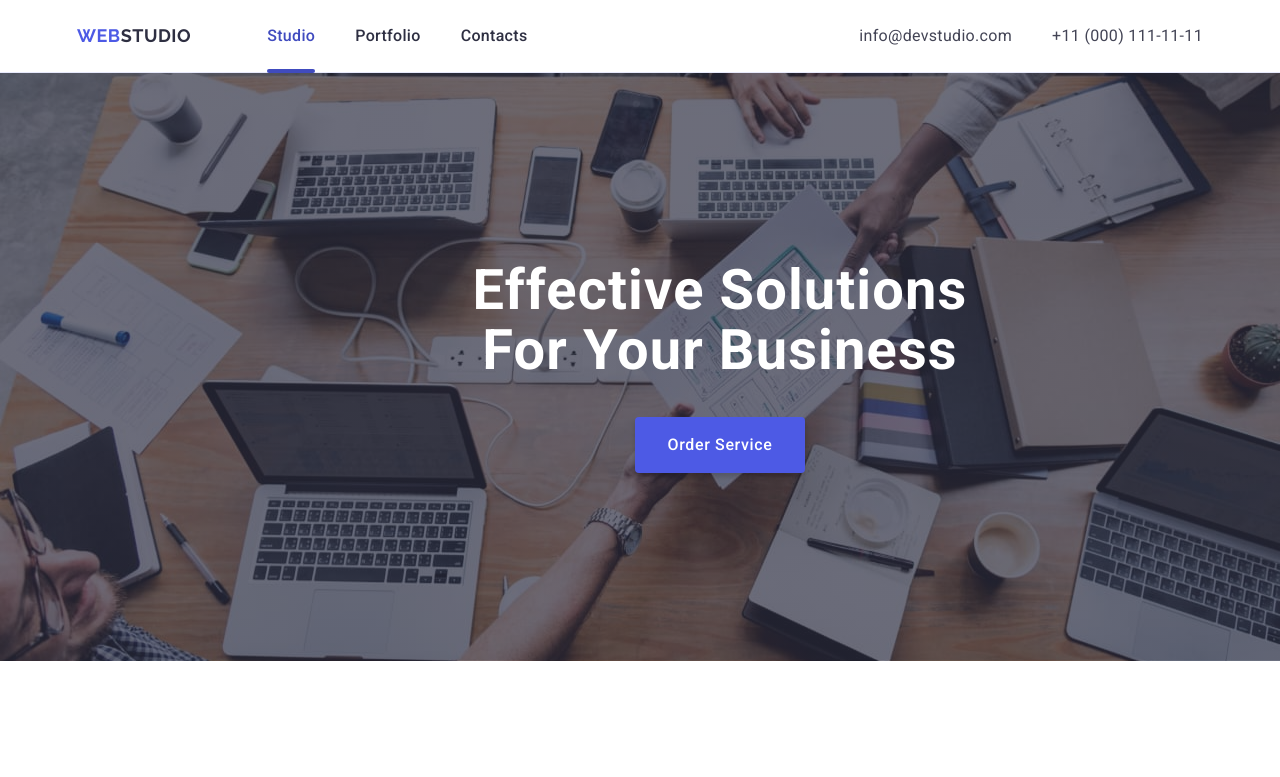
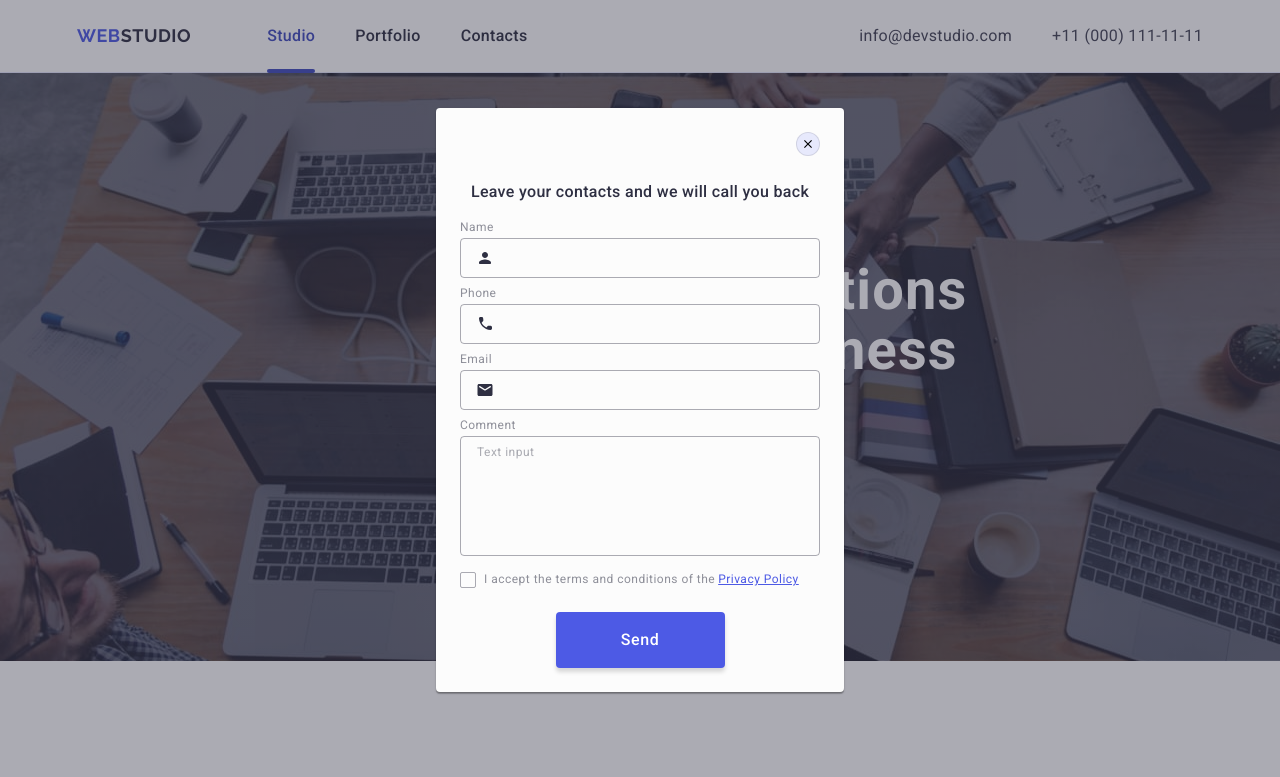
Before and after one commit to PdaDmitry/goit-markup-hw-06, a plain HTML site: page index.html in a window 1280 px wide. Shown: the top 777 px of the page. Drawn offline with nearby package versions, Linux system fonts and the light colour scheme.

Commit message:
Modal window mob and tab

```diff
--- a/css/styles.css
+++ b/css/styles.css
@@ -761,10 +761,10 @@ box-shadow: 0px 1px 6px rgba(46, 47, 66, 0.08),
 
 }
 
-.footer-form {
-    /* display: flex; */
-    /* gap: 24px; */
-}
+/* .footer-form {
+    display: flex;
+    gap: 24px;
+} */
 
 /* .footer-last-blok-label{
 
@@ -837,8 +837,10 @@ box-shadow: 0px 1px 6px rgba(46, 47, 66, 0.08),
 }
 
 .modal{
-   width: 408px;
-   min-height: 584px;
+    width: 288px;
+    height: 623px;
+    flex-shrink: 0;
+
    border-radius: 4px;
    background-color: var(--DAIRY, #FCFCFC);
    box-shadow: 0px 1px 1px 0px rgba(0, 0, 0, 0.14), 0px 1px 3px 0px rgba(0, 0, 0, 0.12), 0px 2px 1px 0px rgba(0, 0, 0, 0.20);
@@ -846,7 +848,7 @@ box-shadow: 0px 1px 6px rgba(46, 47, 66, 0.08),
    top: 50%;
    left: 50%;
    transform: translate(-50%, -50%);
-   padding: 72px 24px 24px;
+   padding: 72px 16px 24px;
 
    transition: transform 250ms cubic-bezier(0.4, 0, 0.2, 1);
 }
@@ -918,13 +920,14 @@ box-shadow: 0px 1px 6px rgba(46, 47, 66, 0.08),
 }
 
 .modal-input{
-    width: 360px;
+    width: 100%;
+    /* width: 360px; */
     height: 40px;
     flex-shrink: 0;
     border-radius: 4px;
     border: 1px solid rgba(46, 47, 66, 0.40);
     background-color: transparent;
-    padding-left: 38px;
+    padding-left: 34px;
     outline: transparent;
     transition: border-color 250ms cubic-bezier(0.4, 0, 0.2, 1);
 }
@@ -990,8 +993,11 @@ box-shadow: 0px 1px 6px rgba(46, 47, 66, 0.08),
     line-height: 1.17;
     letter-spacing: 0.04em;
     color: var(--LIGHT-SLATE, #8E8F99);
-    /* display: flex; */
-    align-items: center;
+
+    display: flex;
+    gap: 8px;
+    /* text-align: justify; */
+
 }
 
 .span-icon{
@@ -1004,7 +1010,9 @@ box-shadow: 0px 1px 6px rgba(46, 47, 66, 0.08),
     border-radius: 2px;
     transition: background-color 250ms cubic-bezier(0.4, 0, 0.2, 1), border 250ms cubic-bezier(0.4, 0, 0.2, 1), fill 250ms cubic-bezier(0.4, 0, 0.2, 1);
     fill: transparent;
-    margin-right: 8px;
+
+    align-self: center;
+    /* margin-right: 8px; */
 }
 
 .check-input:focus + .check-text .span-icon {
@@ -1029,12 +1037,18 @@ box-shadow: 0px 1px 6px rgba(46, 47, 66, 0.08),
     fill: #F4F4FD;
 }
 
+.column-check{
+    display: flex;
+    flex-direction: column;
+}
+
 .check-link{
     font-size: 12px;
     line-height: 1.33;
     letter-spacing: 0.04em;
     text-decoration-line: underline;
     color: var(--IRIS, #4D5AE5);
+
 }
 
 .modal-btn{
@@ -1263,6 +1277,29 @@ box-shadow: 0px 1px 6px rgba(46, 47, 66, 0.08),
         margin-left: 0;
     }
 
+    .modal{
+        width: 408px;
+        /* min-height: 584px; */
+        height: 584px;
+        padding: 72px 24px 24px;
+    }
+
+    .modal-input{
+        padding-left: 38px;
+    }
+
+    .check-text{
+        width: 100%;
+    }
+
+    .check-link{
+        margin-left: 3px;
+    }
+
+    .column-check {
+        display: inline-block;
+
+    }
 }
 
 /* Desktop version */
--- a/index.html
+++ b/index.html
@@ -726,7 +726,7 @@
       </div>
     </footer>
     <!-- Modal window -->
-    <div class="backdrop">
+    <div class="backdrop is-open">
       <div class="modal">
         <button class="modal-btn-icon" type="button">
           <svg class="modal-btn-icon-cross" width="8" height="8">
@@ -790,12 +790,14 @@
                   <use href="./images/icons.svg#icon-check-mark"></use>
                 </svg>
               </span>
-              I accept the terms and conditions of the&nbsp;<a
-                href=""
-                class="check-link"
-                >Privacy Policy</a
-              ></label
-            >
+              <div class="column-check">
+                I accept the terms and conditions of the<a
+                  href=""
+                  class="check-link"
+                  >Privacy Policy</a
+                >
+              </div>
+            </label>
           </div>
           <button type="submit" class="modal-btn">Send</button>
         </form>
```
